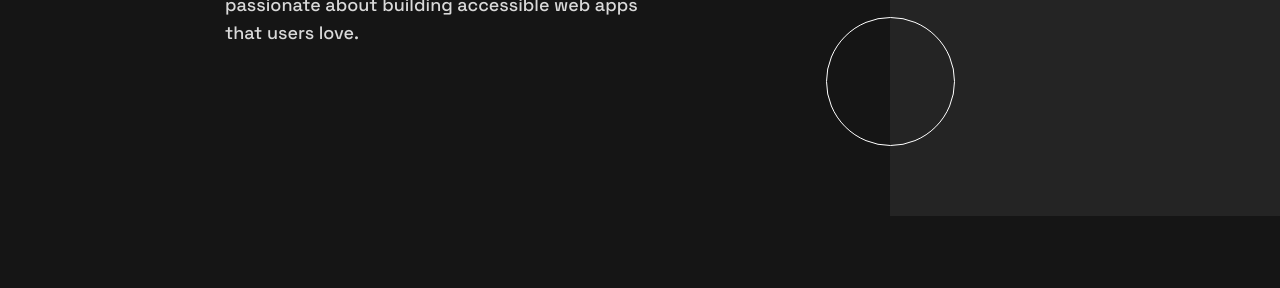
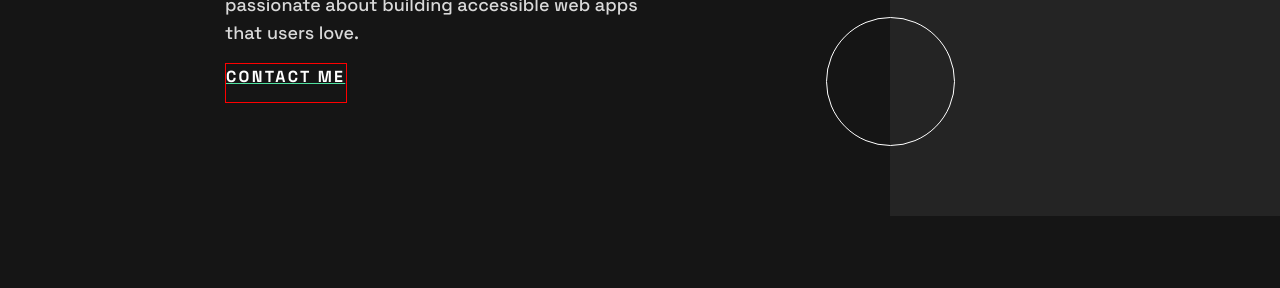
Before and after one commit to smol-git/portfolio, a plain HTML site: page index.html in a window 1280 px wide. Shown: the part 512-800 px from the top of the page. Drawn offline with Linux system fonts and the light colour scheme.

Commit message:
completed 99%

```diff
--- a/index.html
+++ b/index.html
@@ -37,6 +37,11 @@
         <a href="https://github.com/smol-git" target="_blank"><img src="akar-icons_github-fill.svg" alt="Github"></a>
         <a href="https://twitter.com/smolworker/" target="_blank"><img src="akar-icons_twitter-fill.svg" alt="X"></a>
     </div>
+    <div class="contact-me-linked">
+        <a href="#section-4"><h1><span class="underline">CONTACT ME</span></h1></a>
+
+    </div>
+
     <!-- </div> -->
     <hr>
 
@@ -103,7 +108,7 @@
             </div>
         </div>
     </div>
-    <div class="section-4">
+    <div id="section-4">
         <div class="contact-me-left-side">
             <h1>Contact</h1>
             <p>I would love to hear about your project and how I could help. Please fill in the form, and I’ll get
--- a/style.css
+++ b/style.css
@@ -134,6 +134,36 @@ body {
     /* top: 43px; */
 }
 
+.contact-me-linked {
+    border: 1px solid red;
+    position: absolute;
+    width: 120px;
+    height: 38px;
+    left: 165px;
+    top: 567px;
+}
+
+.contact-me-linked h1 {
+    font-family: 'Space Grotesk';
+    font-style: normal;
+    font-weight: 700;
+    font-size: 16px;
+    line-height: 26px;
+    /* identical to box height, or 162% */
+    letter-spacing: 2.28571px;
+    margin-top:0;
+    /* White */
+    color: #FFFFFF;
+}
+
+.contact-me-linked .underline {
+    text-decoration: underline;
+    text-decoration-color: #4EE1A0;
+}
+.contact-me-linked a{
+    scroll-behavior: smooth;
+}
+
 hr {
     position: absolute;
     width: 1110px;
@@ -239,7 +269,7 @@ hr {
     color: #D9D9D9;
 }
 
-.section-4 {
+#section-4 {
     position: absolute;
     width: 100%;
     height: 675px;
```
